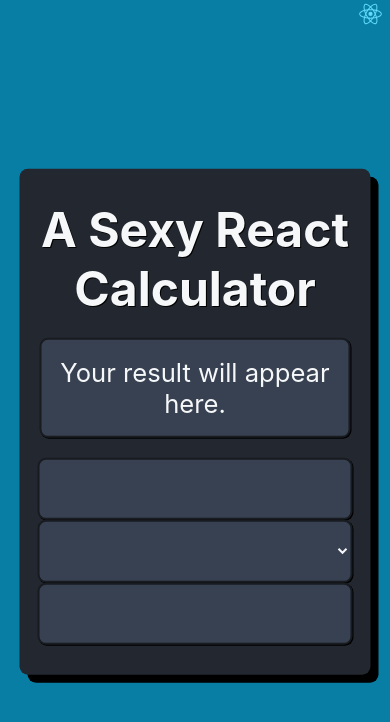
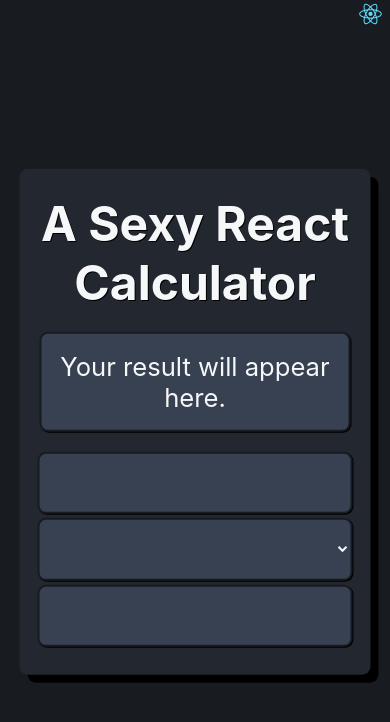
Before and after one commit to szymon-kulak/react-calc, a React (Create React App) app: page / in a window 390 px wide. Shown: the top 722 px of the page. Built offline with nearby package versions, Linux system fonts and the light colour scheme.

Commit message:
improvements to responsive design

```diff
--- a/src/App.css
+++ b/src/App.css
@@ -88,21 +88,20 @@
   appearance: textfield;
 }
 
-@media (max-aspect-ratio: 5/4) {
+@media (max-width: 1200px) {
   main {
     width: 90dvw;
     height: 60dvh;
   }
 }
 
-@media (max-aspect-ratio: 9/16) {
-  body {
-    background-color: #087ea4;
+@media (max-width: 600px) {
+  main {
+    min-height: 60dvh;
   }
-
-
 
   button, input, select {
     width: 90%;
+    margin-bottom: 4px;
   }
 }
```
